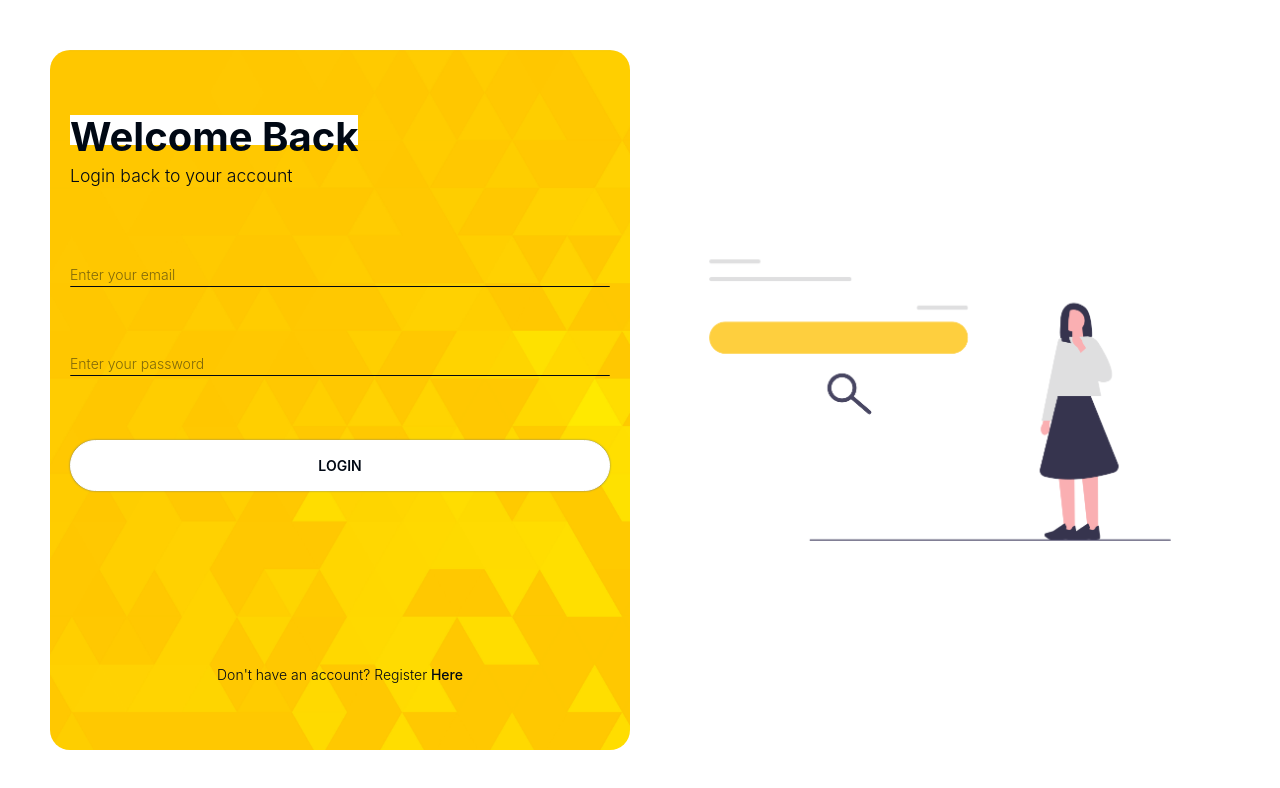
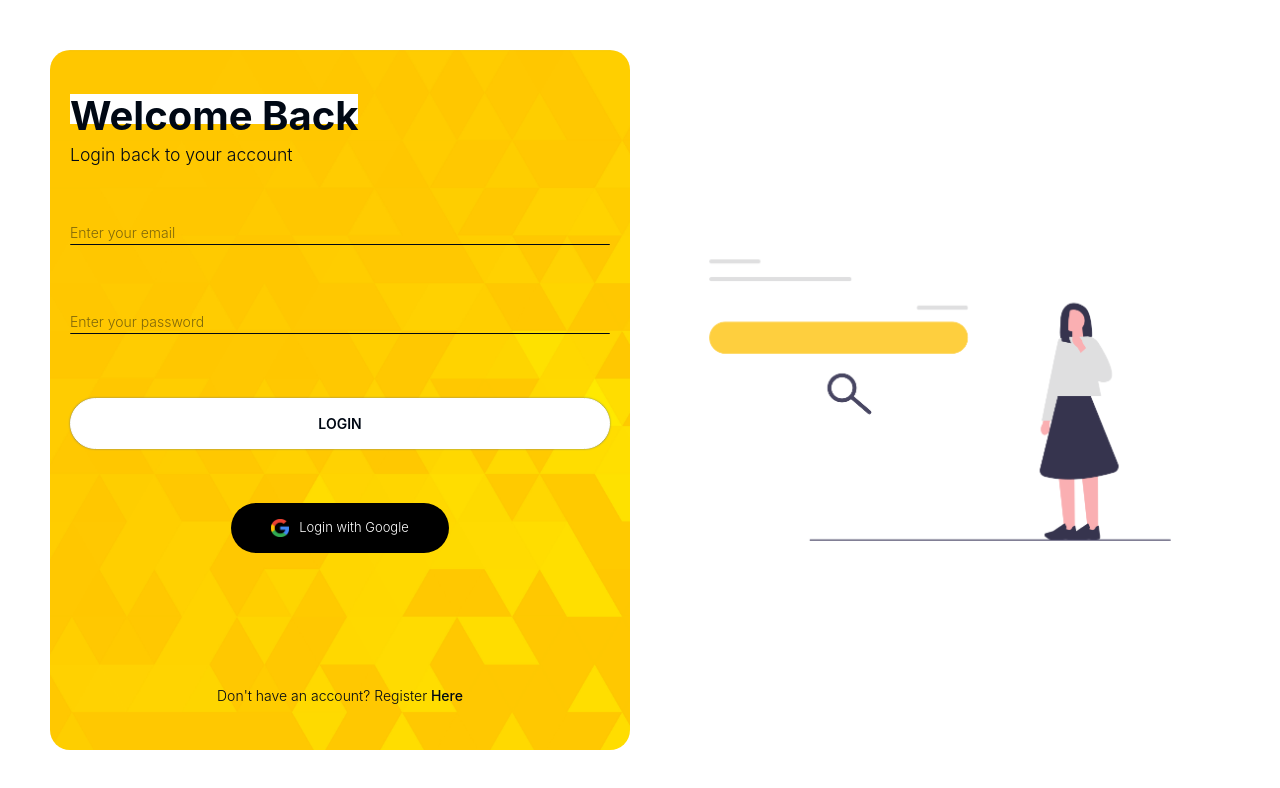
Before and after one commit to mohammadshaad/enactus, a React (Create React App) app: page /login in a window 1280 px wide. Shown: the top 788 px of the page. Built offline with nearby package versions, Linux system fonts and the light colour scheme; no server answers; the database is empty.

Commit message:
:fire: Added Google Authentication :white_check_mark:

```diff
--- a/package.json
+++ b/package.json
@@ -7,7 +7,7 @@
     "@testing-library/react": "^9.5.0",
     "@testing-library/user-event": "^7.2.1",
     "bootstrap": "^4.5.2",
-    "firebase": "^7.19.1",
+    "firebase": "^7.24.0",
     "framer-motion": "^2.6.12",
     "get-google-fonts": "^1.2.2",
     "react": "^16.13.1",
--- a/src/Components/Login.js
+++ b/src/Components/Login.js
@@ -1,7 +1,8 @@
 import React, { useState } from "react";
-import { auth } from "../Config/Config";
+import { auth, firebase } from "../Config/Config";
 import { Link } from "react-router-dom";
 import LoginImg from "../images/login.png";
+import GoogleImg from "../images/google.png";
 
 export const Login = (props) => {
   const [email, setEmail] = useState("");
@@ -21,6 +22,15 @@ export const Login = (props) => {
       .catch((err) => setError(err.message));
   };
 
+  const googleSignIn = () => {
+    const provider = new firebase.auth.GoogleAuthProvider();
+    auth.signInWithPopup(provider)
+      .then(() => {
+        props.history.push("/");
+      })
+      .catch((err) => setError(err.message));
+  };
+
   return (
     <div className="login-container">
       <div className="login-wrapper">
@@ -30,7 +40,6 @@ export const Login = (props) => {
             <h5 className="login-sub-heading">Login back to your account</h5>
           </div>
           <form autoComplete="off" className="login-form" onSubmit={login}>
-            {/* <label htmlFor="email">Email</label> */}
             <input
               type="email"
               className="email-input"
@@ -40,20 +49,23 @@ export const Login = (props) => {
               placeholder="Enter your email"
             />
             <br />
-            {/* <label htmlFor="password">Password</label> */}
             <input
               type="password"
               className="password-input"
               required
               onChange={(e) => setPassword(e.target.value)}
               value={password}
-            placeholder="Enter your password"
+              placeholder="Enter your password"
             />
             <br />
             <button type="submit" className="login-btn">
               LOGIN
             </button>
           </form>
+          <button onClick={googleSignIn} className="google-login-btn">
+            <img src={GoogleImg} alt="" className="google-login-img" />
+            Login with Google
+          </button>
           {error && <span className="error-msg">{error}</span>}
           <br />
           <span className="register-here-title">
--- a/src/Config/Config.js
+++ b/src/Config/Config.js
@@ -1,19 +1,34 @@
-import * as firebase from "firebase";
+// import * as firebase from "firebase";
 
+// import "firebase/storage";
+// import "firebase/firestore";
+// import "firebase/auth";
+
+
+// const firebaseConfig = {
+//   apiKey: "AIzaSyCWt5sgt3WvQ4GjEiOezyZrK13ODaSYPaQ",
+//   authDomain: "enactus-ecommerce-e840f.firebaseapp.com",
+//   databaseURL: "https://enactus-ecommerce-e840f-default-rtdb.firebaseio.com",
+//   projectId: "enactus-ecommerce-e840f",
+//   storageBucket: "enactus-ecommerce-e840f.appspot.com",
+//   messagingSenderId: "1050946403575",
+//   appId: "1:1050946403575:web:501c9e8be00165d5aca7f2",
+//   measurementId: "G-F9JF3VY4R2"
+// };
+
+// firebase.initializeApp(firebaseConfig);
+
+
+// const auth = firebase.auth();
+// const db = firebase.firestore();
+// const storage = firebase.storage();
+
+// export { auth, db, storage, firebase };
+
+import firebase from "firebase/app";
 import "firebase/storage";
 import "firebase/firestore";
 import "firebase/auth";
-
-// const firebaseConfig = {
-//     apiKey: "AIzaSyDGmVBx5LAYJuIq_Ni1nZBenfcVUFX-SyY",
-//     authDomain: "ecommerce-with-react-2ac06.firebaseapp.com",
-//     databaseURL: "https://ecommerce-with-react-2ac06.firebaseio.com",
-//     projectId: "ecommerce-with-react-2ac06",
-//     storageBucket: "ecommerce-with-react-2ac06.appspot.com",
-//     messagingSenderId: "690603499200",
-//     appId: "1:690603499200:web:09860bc318b5b7fd74d725",
-//     measurementId: "G-88N35MC51Q"
-// };
 
 const firebaseConfig = {
   apiKey: "AIzaSyCWt5sgt3WvQ4GjEiOezyZrK13ODaSYPaQ",
@@ -28,9 +43,8 @@ const firebaseConfig = {
 
 firebase.initializeApp(firebaseConfig);
 
-
 const auth = firebase.auth();
 const db = firebase.firestore();
 const storage = firebase.storage();
 
-export { auth, db, storage };
+export { auth, db, storage, firebase };
--- a/src/index.css
+++ b/src/index.css
@@ -93,6 +93,36 @@ body {
     transition: all;
     transition-duration: 0.2s;
 }
+
+.google-login-btn {
+    background-color: var(--black);
+    color: var(--white);
+    padding: 15px 40px;
+    border-radius: 100px;
+    font-size: 13px;
+    font-weight: 300;
+    cursor: pointer;
+    margin-top: 10px;
+    display: flex;
+    align-items: center;
+    justify-content: center;
+    transition: all;
+    transition-duration: 0.2s;
+  }
+
+  .google-login-img {
+    width: 18px;
+    margin-right: 10px;
+  }
+
+  .google-login-btn:hover {
+    transition: all;
+    transition-duration: 0.2s;
+    background-color: transparent;
+    box-shadow: 2px 4px var(--black);
+    color: var(--black);
+    border: 1px solid var(--black);
+  }
 
 .sign-up {
     cursor: pointer;
```
Also changed, not shown: src/images/google.png (added), 1 other file (tests, documents, lock files or other folders).
